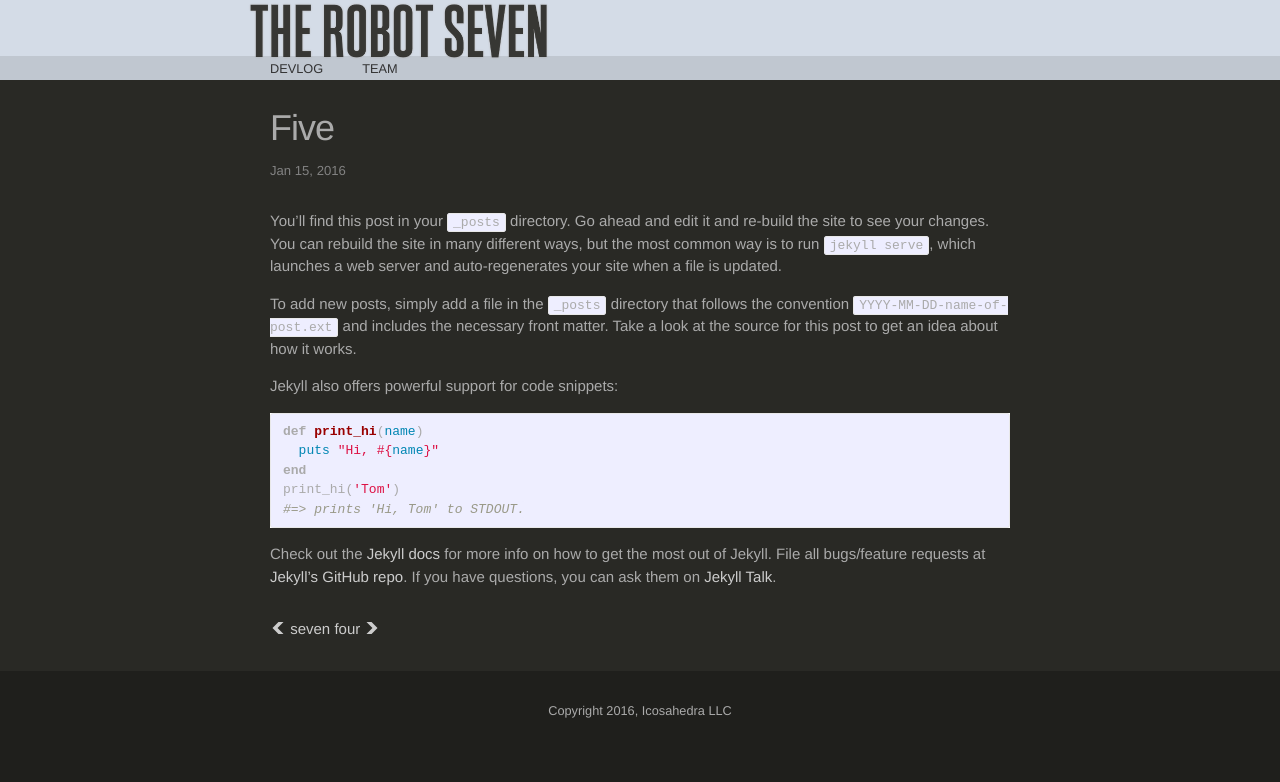
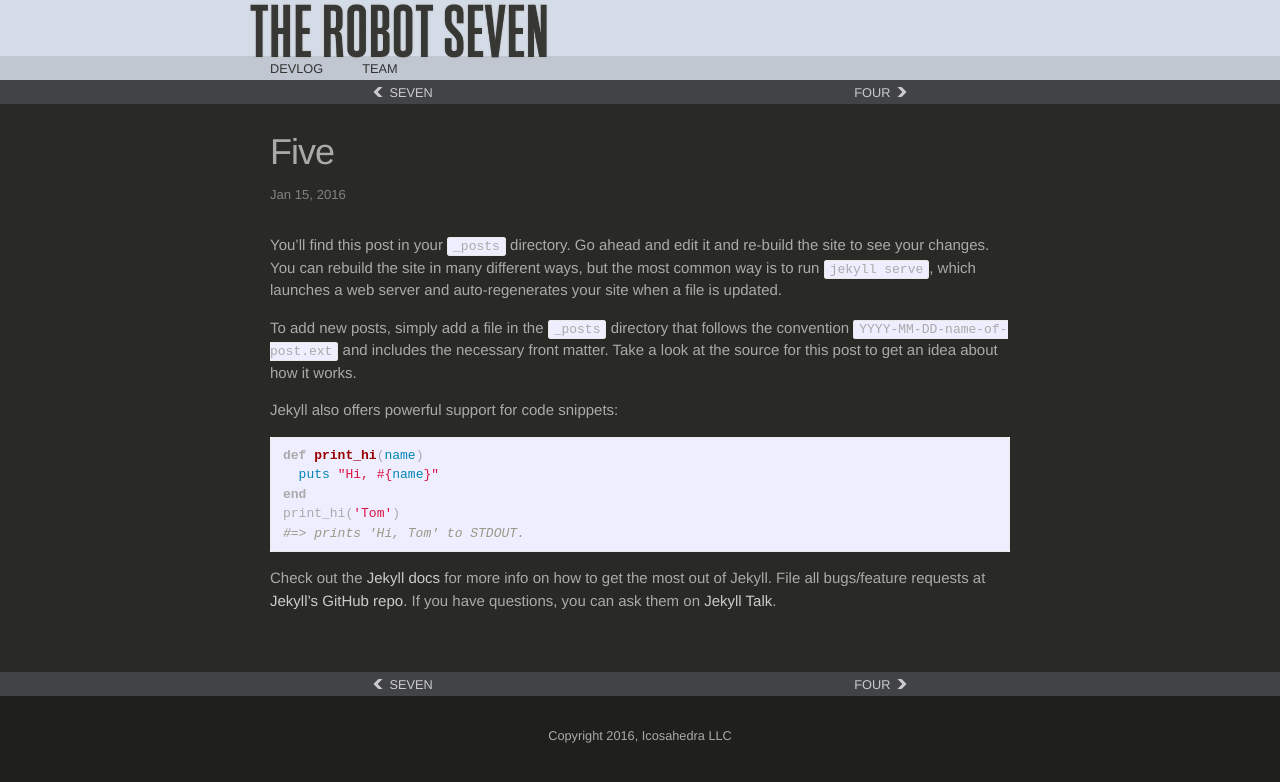
Before and after one commit to icosahedra/therobotseven, a Jekyll site: the page built from _posts/2016-01-15-five.markdown, in a window 1280 px wide. Shown: the top 782 px of the page. Built offline with Jekyll 4.4.1, drawn with Linux system fonts in a browser that asks for light colours.

Commit message:
blog navigation

```diff
--- /dev/null
+++ b/_includes/next-prev.html
@@ -0,0 +1,14 @@
+<div class="post-nav-wrapper">
+<div class="post-navigation">
+  {% if page.next %}
+    <div class="post-next">
+    <a  href="{{page.next.url}}">{% include icon-arrow-left.html  %}{{page.next.title}}</a>
+    </div>
+  {% endif %}
+  {% if page.previous %}
+    <div class="post-previous">
+    <a  href="{{page.previous.url}}"> {{page.previous.title}} {% include icon-arrow-right.html  %}</a>
+    </div>
+  {% endif %}
+</div>
+</div>
--- a/_layouts/default.html
+++ b/_layouts/default.html
@@ -8,11 +8,13 @@
     {% include header.html %}
 
     <div class="page-content">
+      {% include next-prev.html %}
       <div class="page-wrapper">
         <div class="page-interior">
         {{ content }}
         </div>
       </div>
+      {% include next-prev.html %}
     </div>
 
     {% include footer.html %}
--- a/_layouts/post.html
+++ b/_layouts/post.html
@@ -11,13 +11,7 @@ layout: default
   <div class="post-content" itemprop="articleBody">
     {{ content }}
   </div>
-  <div class="post-navigation">
-  {% if page.next %}
-  	<a href="{{page.next.url}}">{% include icon-arrow-left.html  %}{{page.next.title}}</a>
-  {% endif %}
-  {% if page.previous %}
-  	<a href="{{page.previous.url}}"> {{page.previous.title}} {% include icon-arrow-right.html  %}</a>
-  {% endif %}
-  </div>
+
+
 
 </article>
--- a/_sass/_base.scss
+++ b/_sass/_base.scss
@@ -186,7 +186,13 @@ pre {
         clear: both;
     }
 }
-
+@mixin clearfix {
+    &:after {
+        content: "";
+        display: table;
+        clear: both;
+    }
+}
 
 
 /**
--- a/_sass/_layout.scss
+++ b/_sass/_layout.scss
@@ -352,10 +352,11 @@ a.title-link{
  * Page content
  */
 .page-content {
-    padding: $spacing-unit 0;
+    padding: 0 0 0 0;
     background-color: $background-color;
 }
 .page-wrapper{
+    padding: $spacing-unit 0;
     max-width: $content-width;
     min-height:100px;
     margin-left:auto;
@@ -393,27 +394,55 @@ a.title-link{
 /**
  * Posts
  */
+
+ .post-nav-wrapper{
+    //text-align:center;
+    background-color:0.3*#d7dfea;
+    height:24px;
+ }
 .post-navigation{
+    position:relative;
+    padding-top:3px;
+    max-width:600px;
     display:block;
     margin-left:auto;
     margin-right:auto;
-    text-alight:center;
+
+    text-transform:uppercase;
+    font-size:0.85em;
 }
-.post-navigation a{
-    display:inline-block;
+
+.post-next{
+    position:absolute;
+    width:50%;
+    text-align:left;
+    a{
+        margin-left:$spacing-unit;
+    }
 }
-.post .arrow-left{
+
+.post-previous{
+    position:absolute;
+    width:50%;
+    text-align:right;
+    left:50%;
+    a{
+        margin-right:$spacing-unit;
+    }
+
+}
+.page-content .arrow-left{
 
     svg{
         width:16px;
-        height:12px;
+        height:10px;
         fill: currentColor;
     }
 }
-.post .arrow-right{
+.page-content .arrow-right{
     svg{
         width:16px;
-        height:12px;
+        height:10px;
         fill: currentColor;
     }
 }
```
